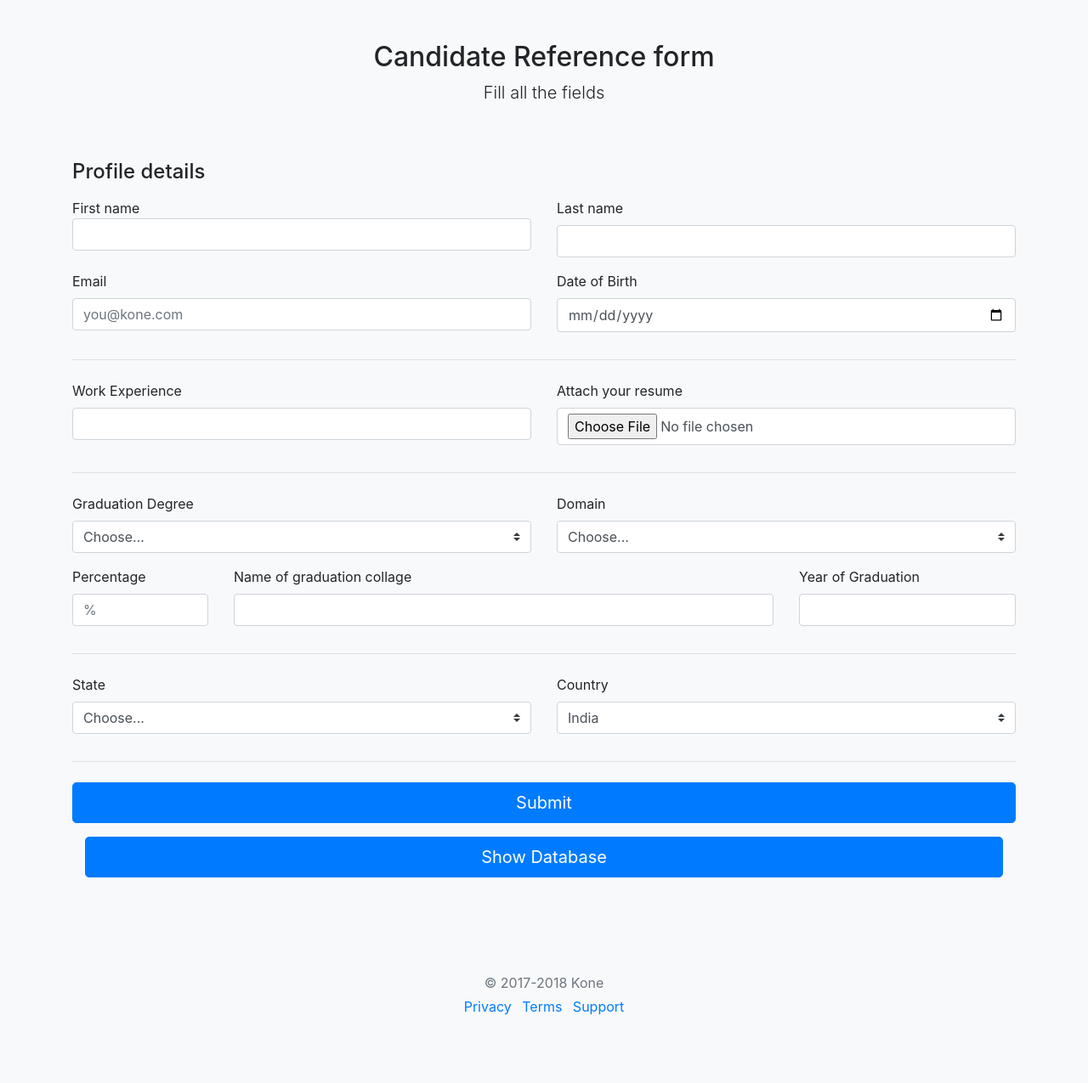
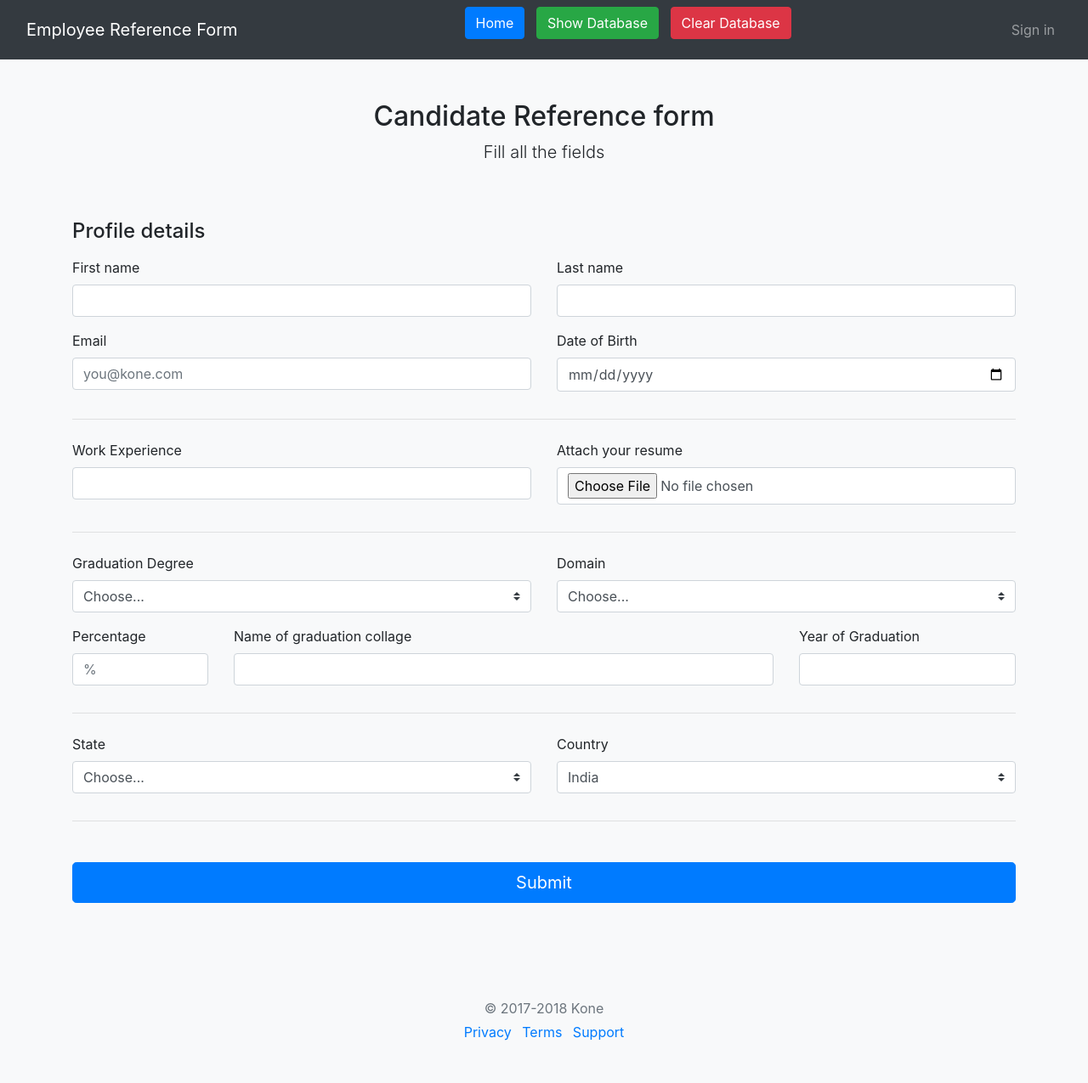
Before and after one commit to gosrinath/web_app, a Django app: page / in a window 1280 px wide. Shown: the whole page at 85% size. Before the commit the page ends 1195 px from the top, so only its background shows below. Run offline with Django 3.2, Linux system fonts and the light colour scheme; some libraries are stand-ins or nearby versions.

Commit message:
added nav bar and buttons. Also added db table header

```diff
--- a/hr_project/refapp/templates/base.html
+++ b/hr_project/refapp/templates/base.html
@@ -12,6 +12,24 @@
   </head>
 
   <body class="bg-light">
+    <nav class="navbar navbar-expand-sm bg-dark navbar-dark sticky-top">
+      <div class="container-fluid">
+        <div class="navbar-header">
+          <a class="navbar-brand" href="#">Employee Reference Form</a>
+        </div>
+        <form class="form-inline" method="post">
+          {% csrf_token %}
+          <button class="btn btn-primary" type="submit" formmethod="post" name="backhome">Home</button>
+          &nbsp;&nbsp;&nbsp;
+          <button class="btn btn-success" type="submit" formmethod="post" name="showdb">Show Database</button>
+          &nbsp;&nbsp;&nbsp;
+          <button class="btn btn-danger" type="submit" formmethod="post" name="cleardb">Clear Database</button>
+        </form>
+        <ul class="navbar-nav">
+          <li class="nav-item"><a class="nav-link" href="#">Sign in</a></li>
+        </ul>
+      </div>
+    </nav>
     {% block content %}
 
     {% endblock %}
--- a/hr_project/refapp/templates/refdetailspage.html
+++ b/hr_project/refapp/templates/refdetailspage.html
@@ -14,7 +14,7 @@
             {% csrf_token %}
             <div class="row">
               <div class="col-md-6 mb-3">
-                <laxxxbel for="firstName">First name</laxxxbel>
+                <label for="firstName">First name</label>
                 <input type="text" class="form-control" name="firstName" id="firstName" placeholder="" value="" required="">
                 <div class="invalid-feedback">
                   Valid first name is required.
@@ -133,15 +133,9 @@
                 </div>
               </div>
             </div>
-            <hr class="mb-4">
+            <hr class="mb-5">
             <button class="btn btn-primary btn-lg btn-block" type="submit" formmethod="post" name="addtodb">Submit</button>
           </form>
-          <div class="col-md-12 order-md-1">
-            <form method="post">
-              {% csrf_token %}
-              <button class="btn btn-primary btn-lg btn-block" type="submit" formmethod="post" name="showdb">Show Database</button>
-            </form>
-          </div>
         </div>
       </div>
     </div>
```
Also changed, not shown: hr_project/refapp/templates/showdatabase.html (+7 -7 lines), 1 other file.
